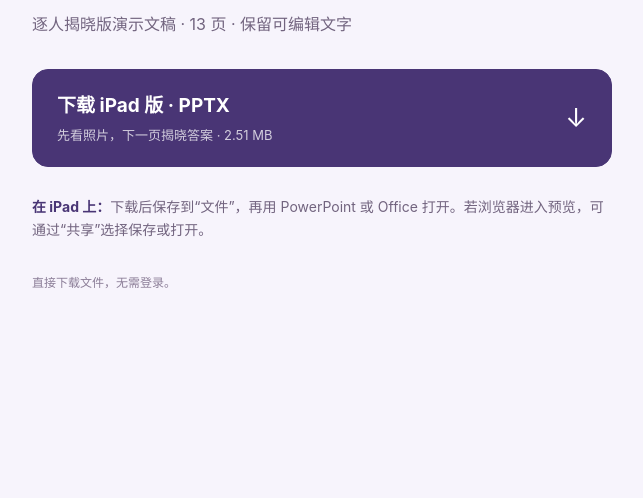
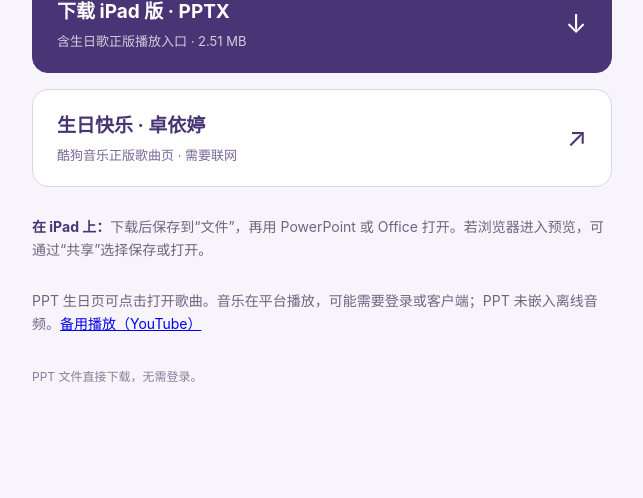
Before and after one commit to tycofficial/tycgame, a website: page ppt.html in a window 1280 px wide. Shown: the part 302-800 px from the top of the page, without its empty margins (318-961 px from the left). Drawn offline with Linux system fonts and the light colour scheme.

Commit message:
Add licensed birthday song playback links and refresh PPT download

```diff
--- a/ppt.html
+++ b/ppt.html
@@ -4,7 +4,7 @@
 <meta charset="utf-8">
 <meta name="viewport" content="width=device-width, initial-scale=1">
 <meta name="theme-color" content="#493575">
-<meta name="description" content="生日会（十一月）修复版演示文稿，直接下载适合 iPad Office 的 PPTX 文件。">
+<meta name="description" content="生日会（十一月）逐人揭晓版，生日页附卓依婷歌曲正版播放入口，直接下载 PPTX 文件。">
 <title>生日会（十一月）· PPTX 下载</title>
 <link rel="canonical" href="https://tycofficial.github.io/tycgame/ppt">
 <style>
@@ -13,12 +13,14 @@
 </head>
 <body>
 <main>
-<header><p class="eyebrow">初一（1）班 · 2026年11月</p><h1>生日会（十一月）</h1><p class="intro">逐人揭晓版演示文稿 · 13 页 · 保留可编辑文字</p></header>
+<header><p class="eyebrow">初一（1）班 · 2026年11月</p><h1>生日会（十一月）</h1><p class="intro">13 页 · 逐人揭晓答案 · 生日歌联网播放</p></header>
 <section class="downloads" aria-label="选择下载格式">
-<a class="download primary" href="./assets/ppt/november-birthday-ipad.pptx?v=20261102-reveal" download="生日会（十一月）_逐人揭晓版.pptx" type="application/vnd.openxmlformats-officedocument.presentationml.presentation"><span><span class="label">下载 iPad 版 · PPTX</span><span class="detail">先看照片，下一页揭晓答案 · 2.51 MB</span></span><span class="arrow" aria-hidden="true">↓</span></a>
+<a class="download primary" href="./assets/ppt/november-birthday-ipad.pptx?v=20261102-song-link" download="生日会（十一月）_揭晓与歌曲入口版.pptx" type="application/vnd.openxmlformats-officedocument.presentationml.presentation"><span><span class="label">下载 iPad 版 · PPTX</span><span class="detail">含生日歌正版播放入口 · 2.51 MB</span></span><span class="arrow" aria-hidden="true">↓</span></a>
+<a class="download" href="https://www.kugou.com/mixsong/ntvald8.html" target="_blank" rel="noopener noreferrer"><span><span class="label">生日快乐 · 卓依婷</span><span class="detail">酷狗音乐正版歌曲页 · 需要联网</span></span><span class="arrow" aria-hidden="true">↗</span></a>
 </section>
 <p class="help"><strong>在 iPad 上：</strong>下载后保存到“文件”，再用 PowerPoint 或 Office 打开。若浏览器进入预览，可通过“共享”选择保存或打开。</p>
-<footer>直接下载文件，无需登录。</footer>
+<p class="help">PPT 生日页可点击打开歌曲。音乐在平台播放，可能需要登录或客户端；PPT 未嵌入离线音频。<a href="https://www.youtube.com/watch?v=F0x-dEMS8q4" target="_blank" rel="noopener noreferrer">备用播放（YouTube）</a></p>
+<footer>PPT 文件直接下载，无需登录。</footer>
 </main>
 </body>
 </html>
```
Also changed, not shown: 2 other files.
